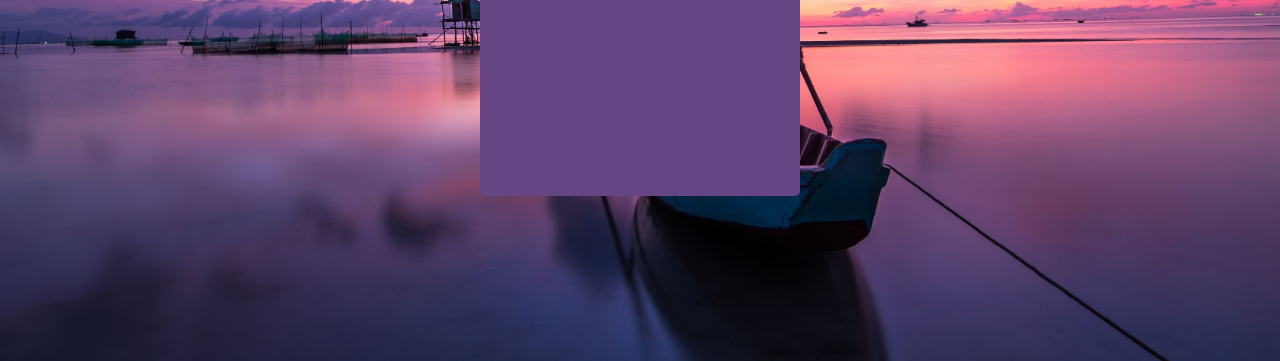
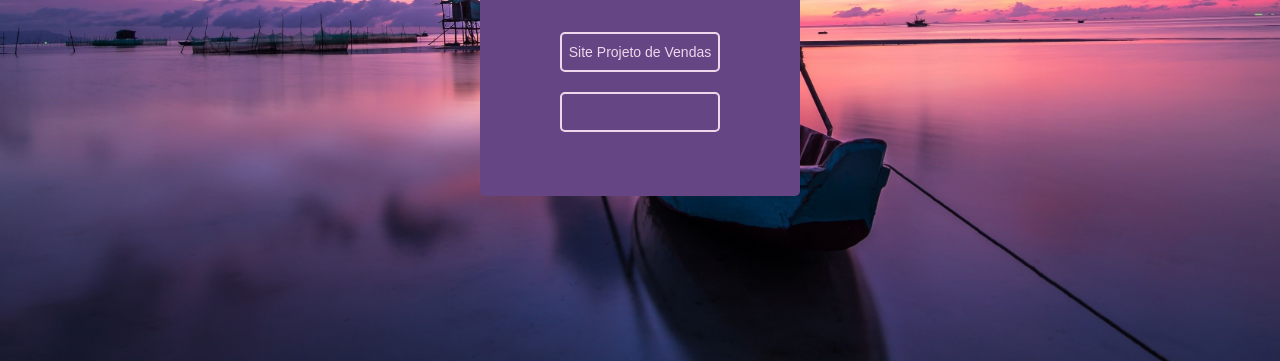
Before and after one commit to RichardGraebin/Profile-Card, a plain HTML site: page index.html in a window 1280 px wide. Shown: the part 439-800 px from the top of the page. Drawn offline with Linux system fonts and the light colour scheme.

Commit message:
adding links and buttons

```diff
--- a/index.html
+++ b/index.html
@@ -24,6 +24,10 @@
                     </a></div>
             </div>
         </div>
+        <div class='card-footer'>
+            <button onclick='www.google.com' class='info-button'>Site Projeto de Vendas</button>
+            <button href="#" class='info-button'></button>
+        </div>
     </div>
 
     <script src="script.js"></script>
--- a/style.css
+++ b/style.css
@@ -95,3 +95,24 @@ body {
     visibility: hidden;
     opacity: 0;
 }
+
+.info-button {
+    width: 160px;
+    height: 40px;
+    margin-top: 0px;
+    margin: 10px;
+    background-color: #654584;
+    border-color: #f2d6ec;
+    border-style: solid;
+    border-radius: 5px;
+    transition: ease .2s;
+    cursor: pointer;
+    font-size: 14px;
+    font-weight: 500;
+    color: #f2d6ec;
+}
+
+.info-button:hover {
+    background-color: #f2d6ec;
+    color: rgb(19, 19, 19);
+}
```
